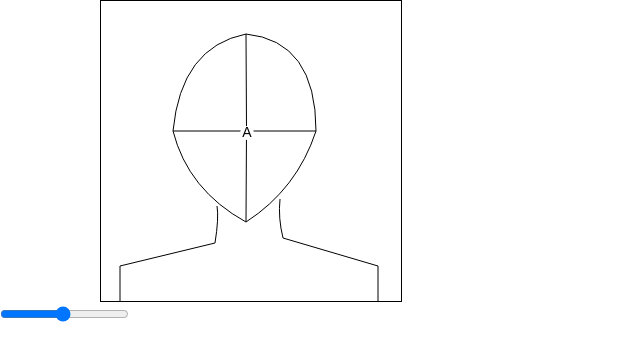
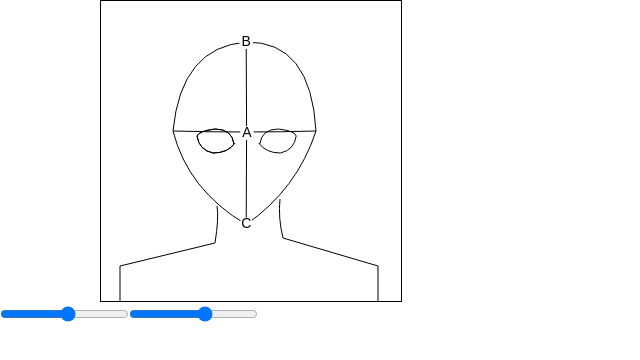
Before and after one commit to Vladimir-github-account/talking_avatar, a React (Create React App) app: page / in a window 1280 px wide. Shown: the top 360 px of the page, without its empty margins (0-640 px from the left). Built offline with nearby package versions, Linux system fonts and the light colour scheme.

Commit message:
add: eyes can look left and right

```diff
--- a/src/components/Avatar.js
+++ b/src/components/Avatar.js
@@ -2,11 +2,17 @@ import React, { useState } from 'react';
 import CanvasController    from './CanvasController';
 
 const Avatar = () => {
-	const [inputValue, setInputValue] = useState(146);
+	const [ax, setAx] = useState(146);
+	const [ay, setAy] = useState(132);
+	// const [bx, setBx] = useState(145);
+	// const [by, setBy] = useState(33);
 
-	const inputChangeHandler = (e) => {
-		setInputValue(e.target.value);
-		// console.log(lerp(e.target.value, 130, e.target.value));
+	const xInputChangeHandler = (e) => {
+		setAx(e.target.value);
+	};
+
+	const yInputChangeHandler = (e) => {
+		setAy(e.target.value);
 	};
 
 	function lerp(s, e, t) {
@@ -15,16 +21,41 @@ const Avatar = () => {
 
 	return (
 		<>
-			<CanvasController inputValue={inputValue}/>
+			<CanvasController ax={ax}
+			                  ay={ay}/>
 			<div className="sliderList">
 				<input type="range"
 				       id="Ax"
-				       value={inputValue}
+				       value={ax}
 				       className="Ax"
-				       min="0"
-				       max="300"
-				       onChange={inputChangeHandler}
+				       min="130"
+				       max="160"
+				       onChange={xInputChangeHandler}
 				/>
+				<input type="range"
+				       id="Ay"
+				       value={ay}
+				       className="Ay"
+				       min="120"
+				       max="140"
+				       onChange={yInputChangeHandler}
+				/>
+				{/*<input type="range"*/}
+				{/*       id="Bx"*/}
+				{/*       value={bx}*/}
+				{/*       className="Bx"*/}
+				{/*       min="100"*/}
+				{/*       max="200"*/}
+				{/*       onChange={x2InputChangeHandler}*/}
+				{/*/>*/}
+				{/*<input type="range"*/}
+				{/*       id="By"*/}
+				{/*       value={by}*/}
+				{/*       className="By"*/}
+				{/*       min="15"*/}
+				{/*       max="50"*/}
+				{/*       onChange={y2InputChangeHandler}*/}
+				{/*/>*/}
 			</div>
 		</>
 	);
--- a/src/components/CanvasController.js
+++ b/src/components/CanvasController.js
@@ -2,37 +2,102 @@ import React  from 'react';
 import Canvas from './Canvas';
 import image  from './avatar.png';
 
-const CanvasController = ({ inputValue, ...props }) => {
+const CanvasController = ({ ax, ay, ...props }) => {
 	const img = new Image();
 	img.src = image;
 
+	const points = {
+		bx: Number(ax) + Number((145 - ax) * 0.8),
+		by: Number(ay) + Number((145 - ay) * 0.7) - 100,
+		cx: Number(ax) + Number((145 - ax) * 0.8),
+		cy: Number(ay) + Number((145 - ay) * 0.5) + 85
+	};
+
 	function drawAvatar(ctx) {
+		const { bx, by, cx, cy } = points;
 		ctx.clearRect(0, 0, 300, 300);
 		ctx.globalAlpha = 0.3;
 		ctx.drawImage(img, 0, 0, 300, 300);
 		ctx.globalAlpha = 1;
 		drawBody(ctx);
-		drawHead(ctx);
+		drawHead(ctx, bx, by, cx, cy);
 
-		drawPoint(ctx, inputValue, 132, 'A');
+		drawPoint(ctx, ax, ay, 'A');
+		drawPoint(ctx, bx, by, 'B');
+		drawPoint(ctx, cx, cy, 'C');
 	}
 
-	function drawHead(ctx) {
+	function drawHead(ctx, bx, by, cx, cy) {
 		ctx.beginPath();
-		ctx.moveTo(145, 33);
-		// ctx.lineTo(145, 221);
-		ctx.quadraticCurveTo(inputValue, 128, 145, 221);
+		ctx.moveTo(bx, by);
+		// ctx.quadraticCurveTo(ax, ay, 145, 221);
+		ctx.quadraticCurveTo(ax, ay, cx, cy);
 		ctx.moveTo(72, 130);
-		ctx.lineTo(215, 130);
+		ctx.quadraticCurveTo(ax, ay, 215, 130);
 		ctx.stroke();
 
 		ctx.beginPath();
-		ctx.moveTo(145, 33);
+		ctx.moveTo(bx, by);
 		ctx.quadraticCurveTo(80, 46, 72, 130);
-		ctx.quadraticCurveTo(87, 189, 145, 221);
+		// ctx.quadraticCurveTo(87, 189, 145, 221);
+		ctx.quadraticCurveTo(87, 189, cx, cy);
 		ctx.quadraticCurveTo(196, 188, 215, 130);
-		ctx.quadraticCurveTo(215, 40, 145, 33);
+		ctx.quadraticCurveTo(210, 40, bx, by);
 		ctx.stroke();
+
+		drawEyes(ctx);
+	}
+
+	function drawEyes(ctx) {
+		ctx.beginPath();
+		drawLeftEye(ctx);
+		drawRightEye(ctx);
+	}
+
+	function drawRightEye(ctx) {
+		const xDistanceFromCenter = Math.abs((ax - 145) / 100) * 1.5;
+		const yDistanceFromCenter = Math.abs((ay - 132) / 100) * 1.5;
+		let rightAx = ax;
+		let rightAy = Number(ay);
+		ctx.save();
+		if (ax > 145) {
+			ctx.scale(1 - xDistanceFromCenter, 1);
+			rightAx = ax * (1 + xDistanceFromCenter);
+		}
+		if (Math.abs(ay - 132) > 4) {
+			ctx.scale(1, 1 - yDistanceFromCenter);
+			rightAy = ay * (1 + yDistanceFromCenter);
+		}
+		ctx.moveTo(rightAx - -12, rightAy + 10);
+		ctx.quadraticCurveTo(rightAx - -19, rightAy + 20, rightAx - -34, rightAy + 20);
+		ctx.quadraticCurveTo(rightAx - -48, rightAy + 17, rightAx - -50, rightAy + 3);
+		ctx.quadraticCurveTo(rightAx - -49, rightAy - 2, rightAx - -32, rightAy - 4);
+		ctx.quadraticCurveTo(rightAx - -15, rightAy - 4, rightAx - -13, rightAy + 11);
+		ctx.stroke();
+		ctx.restore();
+	}
+
+	function drawLeftEye(ctx) {
+		const xDistanceFromCenter = Math.abs((ax - 145) / 100) * 1.5;
+		const yDistanceFromCenter = Math.abs((ay - 132) / 100) * 1.5;
+		let leftAx = ax;
+		let leftAy = Number(ay);
+		ctx.save();
+		if (ax < 145) {
+			ctx.scale(1 - xDistanceFromCenter, 1);
+			leftAx = ax * (1 + xDistanceFromCenter * 1.5);
+		}
+		if (Math.abs(ay - 132) > 4) {
+			ctx.scale(1, 1 - yDistanceFromCenter);
+			leftAy = ay * (1 + yDistanceFromCenter);
+		}
+		ctx.moveTo(leftAx - 12, leftAy + 10);
+		ctx.quadraticCurveTo(leftAx - 19, leftAy + 20, leftAx - 34, leftAy + 20);
+		ctx.quadraticCurveTo(leftAx - 48, leftAy + 17, leftAx - 50, leftAy + 3);
+		ctx.quadraticCurveTo(leftAx - 48, leftAy -2, leftAx - 32, leftAy - 4);
+		ctx.quadraticCurveTo(leftAx - 15, leftAy -4, leftAx - 13, leftAy + 11);
+		ctx.stroke();
+		ctx.restore();
 	}
 
 	function drawBody(ctx) {
@@ -50,14 +115,14 @@ const CanvasController = ({ inputValue, ...props }) => {
 
 	function drawPoint(ctx, x, y, label, rad = 7) {
 		ctx.beginPath();
-		ctx.arc(inputValue, y, rad, 0, Math.PI * 2);
+		ctx.arc(x, y, rad, 0, Math.PI * 2);
 		ctx.fillStyle = 'white';
 		ctx.fill();
 		ctx.fillStyle = 'black';
 		ctx.font = rad * 2 + 'px Arial';
 		ctx.textAlign = 'center';
 		ctx.textBaseline = 'middle';
-		ctx.fillText(label, inputValue, y);
+		ctx.fillText(label, x, y);
 	}
 
 	return (
```
Also changed, not shown: src/components/Canvas.js (+0 -19 lines).
